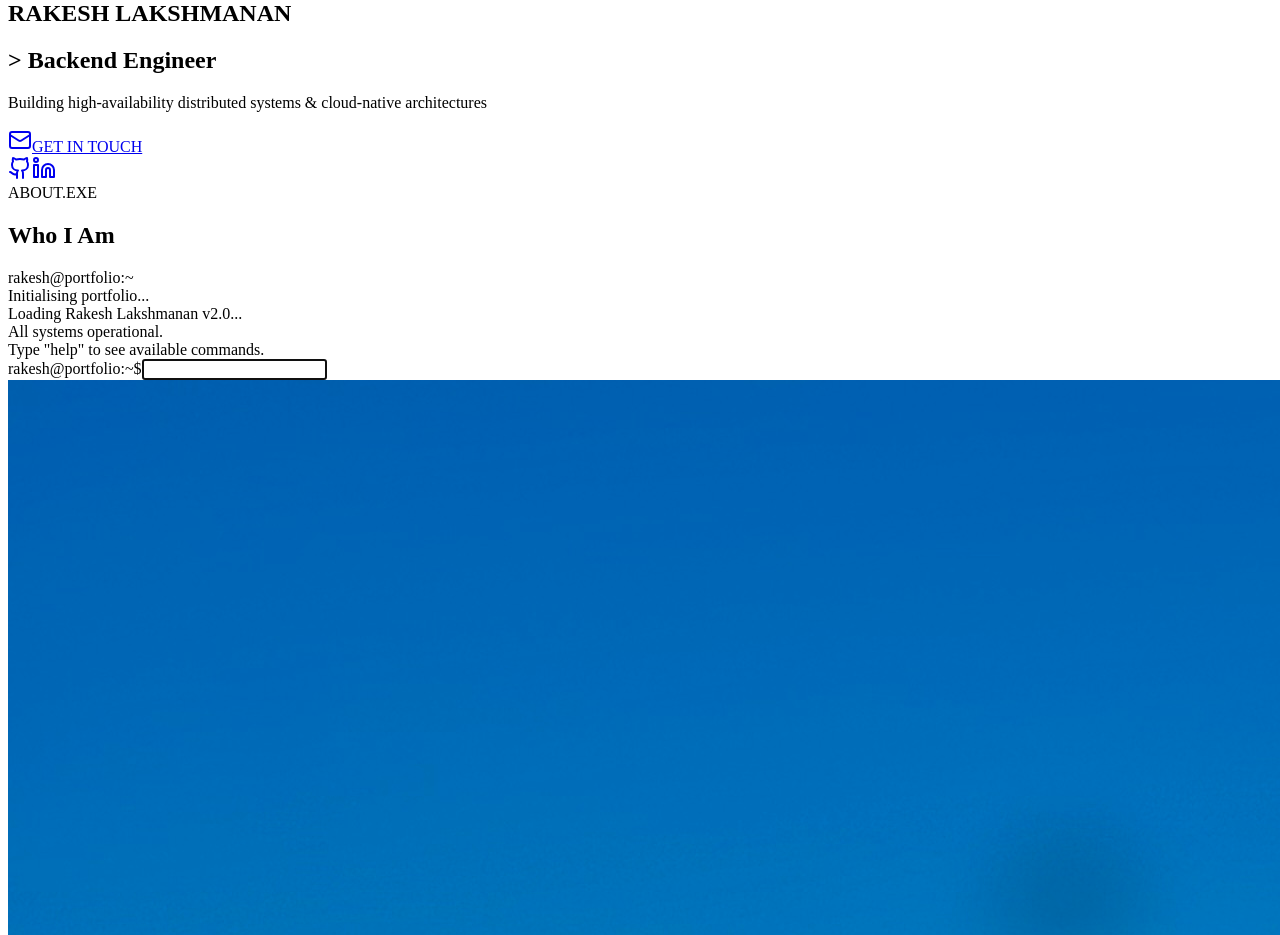
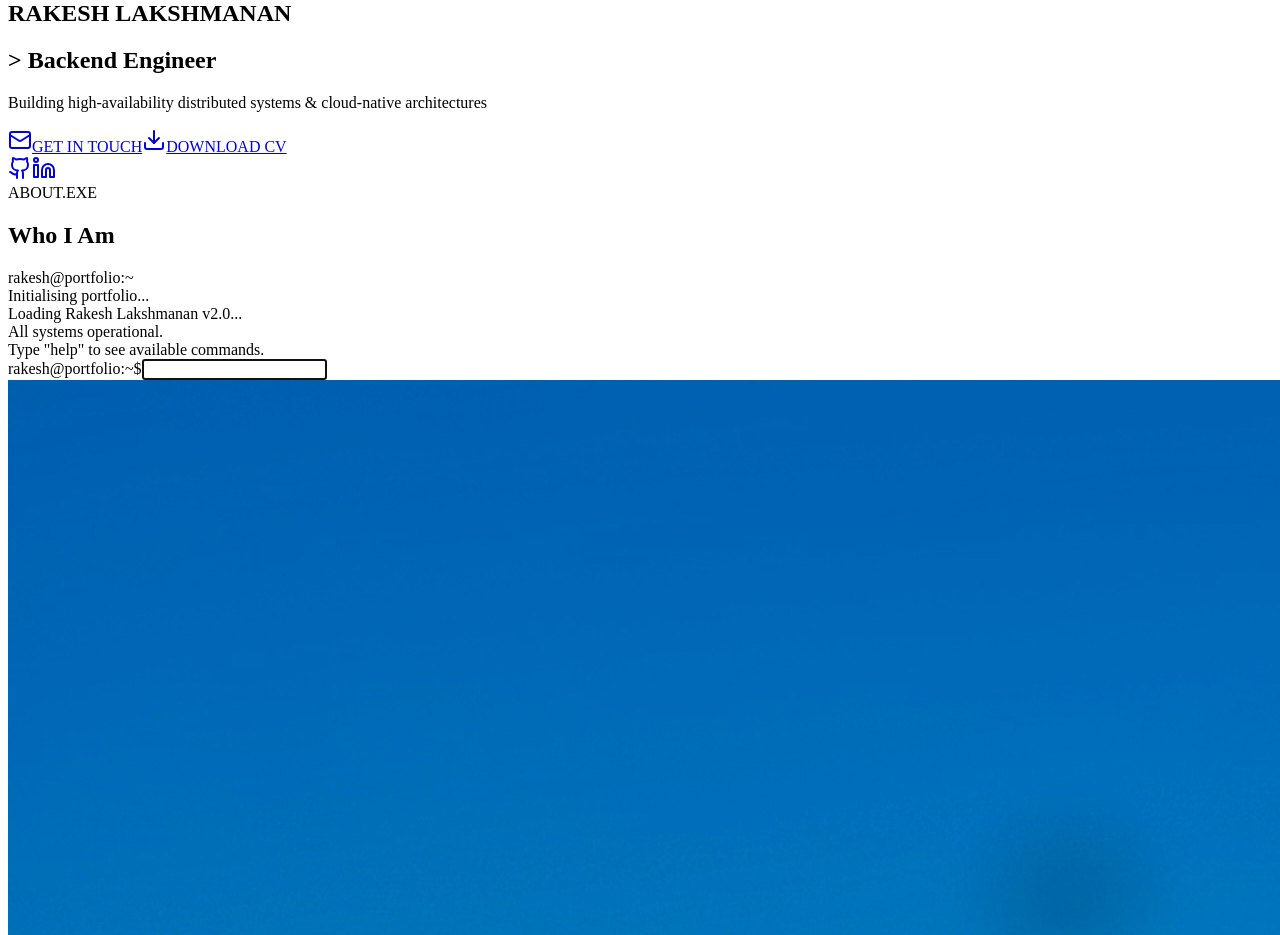
Before and after one commit to rakeshlakshmanan/portfolio, a React (Vite) app: page / in a window 1280 px wide. Shown: the part 860-1795 px from the top of the page. Built offline with nearby package versions, Linux system fonts and the light colour scheme; the HTML template or start-up script is replaced by a standard one.

Commit message:
Add CV download button to hero section

```diff
--- a/src/app/components/Hero.tsx
+++ b/src/app/components/Hero.tsx
@@ -1,5 +1,5 @@
 import { motion } from "motion/react";
-import { Github, Linkedin, Mail, Terminal } from "lucide-react";
+import { Github, Linkedin, Mail, Terminal, Download } from "lucide-react";
 
 export function Hero() {
   return (
@@ -64,6 +64,15 @@ export function Hero() {
             </span>
           </a>
 
+          <a
+            href="/RakeshLakshmananCV.pdf"
+            download
+            className="px-8 py-4 border border-gray-700 rounded-lg bg-gray-900/50 hover:border-fuchsia-500 hover:shadow-[0_0_20px_rgba(217,70,239,0.3)] transition-all flex items-center gap-2 text-gray-300 hover:text-fuchsia-400 font-semibold"
+          >
+            <Download className="w-5 h-5" />
+            DOWNLOAD CV
+          </a>
+
           <div className="flex gap-3">
             <a
               href="https://github.com/rakeshlakshmanan"
```
